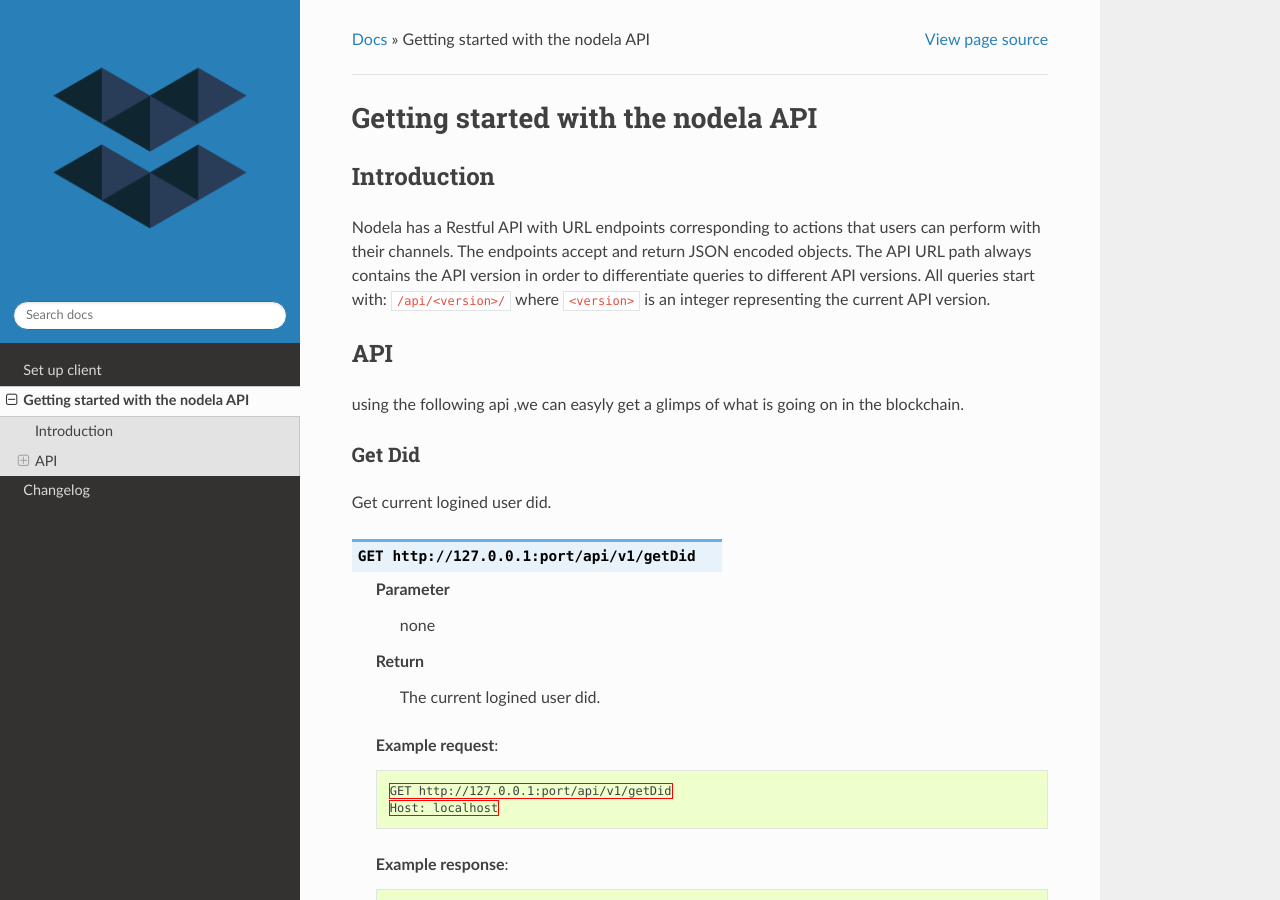
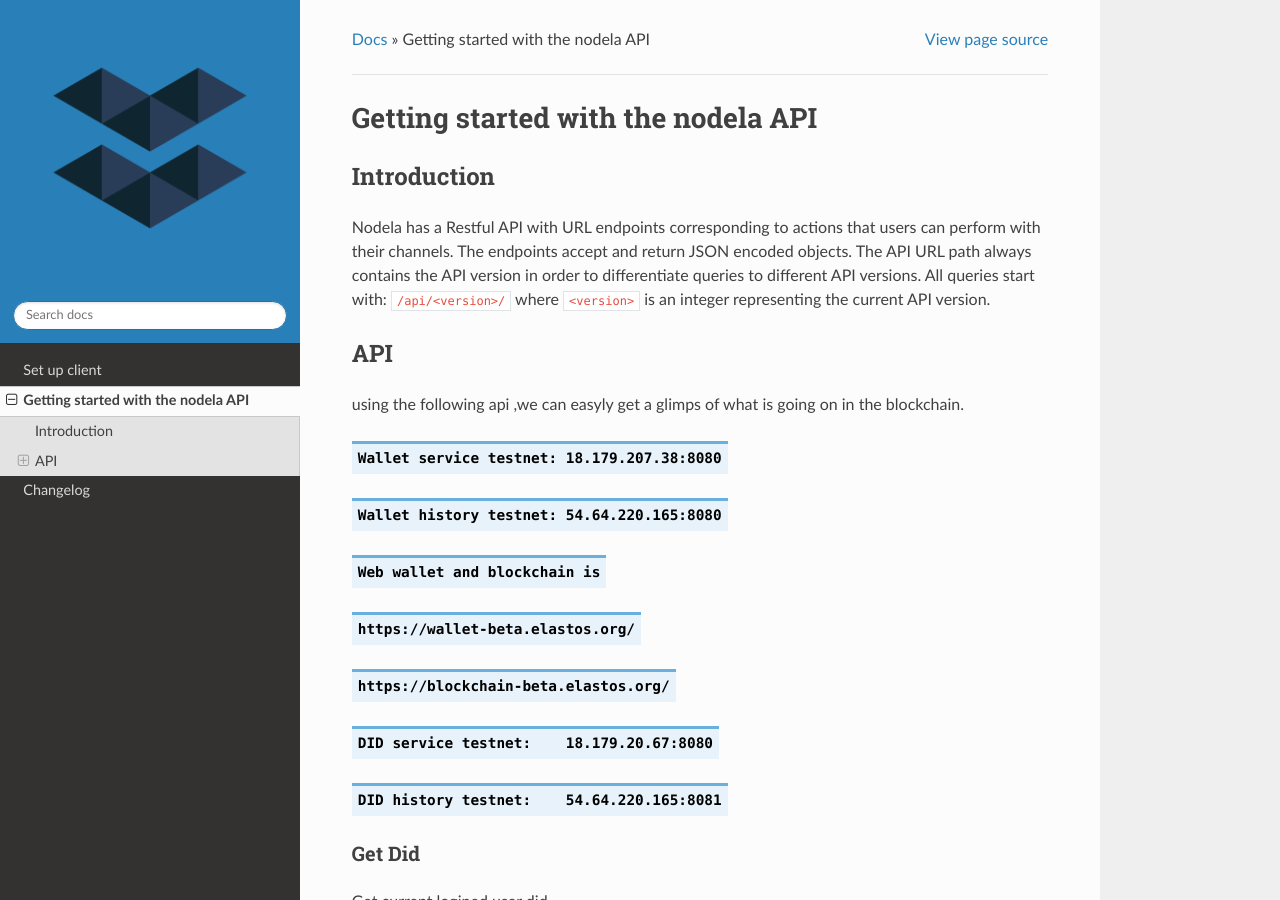
Before and after one commit to mengxiaokun/Elastos.ORG.Wallet.Browser.Android, a Sphinx documentation site: the page built from docs/api_guide.rst, in a window 1280 px wide and 900 px high. Built offline with Sphinx 7.4.7 and the Read the Docs theme 2.0.0, drawn with Linux system fonts in a browser that asks for light colours; part of the change alters nothing that is shown.

```diff
--- a/docs/api_guide.rst
+++ b/docs/api_guide.rst
@@ -14,14 +14,14 @@ API
 =================================
 using the following api ,we can easyly get a glimps of what is going on in the blockchain.
 
-.. Wallet service testnet: 18.179.207.38:8080
-.. Wallet history testnet: 54.64.220.165:8080
-.. Web wallet and blockchain is
-.. https://wallet-beta.elastos.org/
-.. https://blockchain-beta.elastos.org/
+.. describe:: Wallet service testnet: 18.179.207.38:8080
+.. describe:: Wallet history testnet: 54.64.220.165:8080
+.. describe:: Web wallet and blockchain is
+.. describe:: https://wallet-beta.elastos.org/
+.. describe:: https://blockchain-beta.elastos.org/
 
-.. DID service testnet:    18.179.20.67:8080
-.. DID history testnet:    54.64.220.165:8081
+.. describe:: DID service testnet:    18.179.20.67:8080
+.. describe:: DID history testnet:    54.64.220.165:8081
 
 
 Get Did
```
